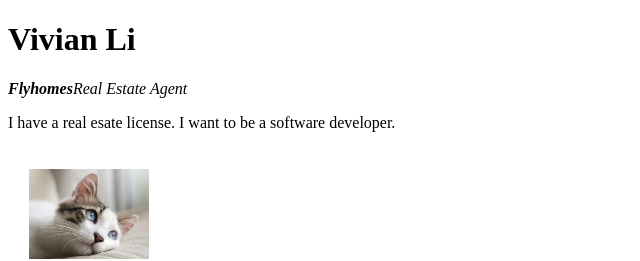
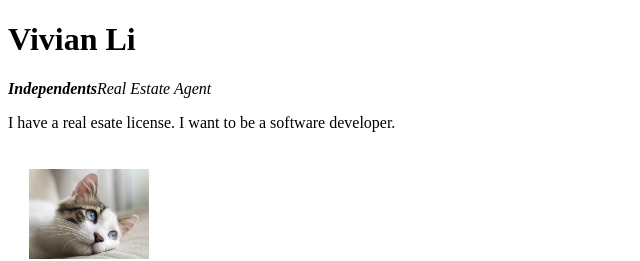
Before and after one commit to Vivi355/cv, a plain HTML site: page index.html in a window 1280 px wide. Shown: the top 261 px of the page, 0-640 px from the left. Drawn offline with Linux system fonts and the light colour scheme.

Commit message:
Update index.html

```diff
--- a/index.html
+++ b/index.html
@@ -11,7 +11,7 @@
     <tr>
       <td><img src="images/cutecat.png" alt="cutecat" /></td
       <td><h1>Vivian Li</h1>
-      <p><em><strong>Flyhomes</strong>Real Estate Agent</em></p>
+      <p><em><strong>Independents</strong>Real Estate Agent</em></p>
       <p>I have a real esate license. I want to be a software developer.</p></td>
     </tr>
   </table>
```
